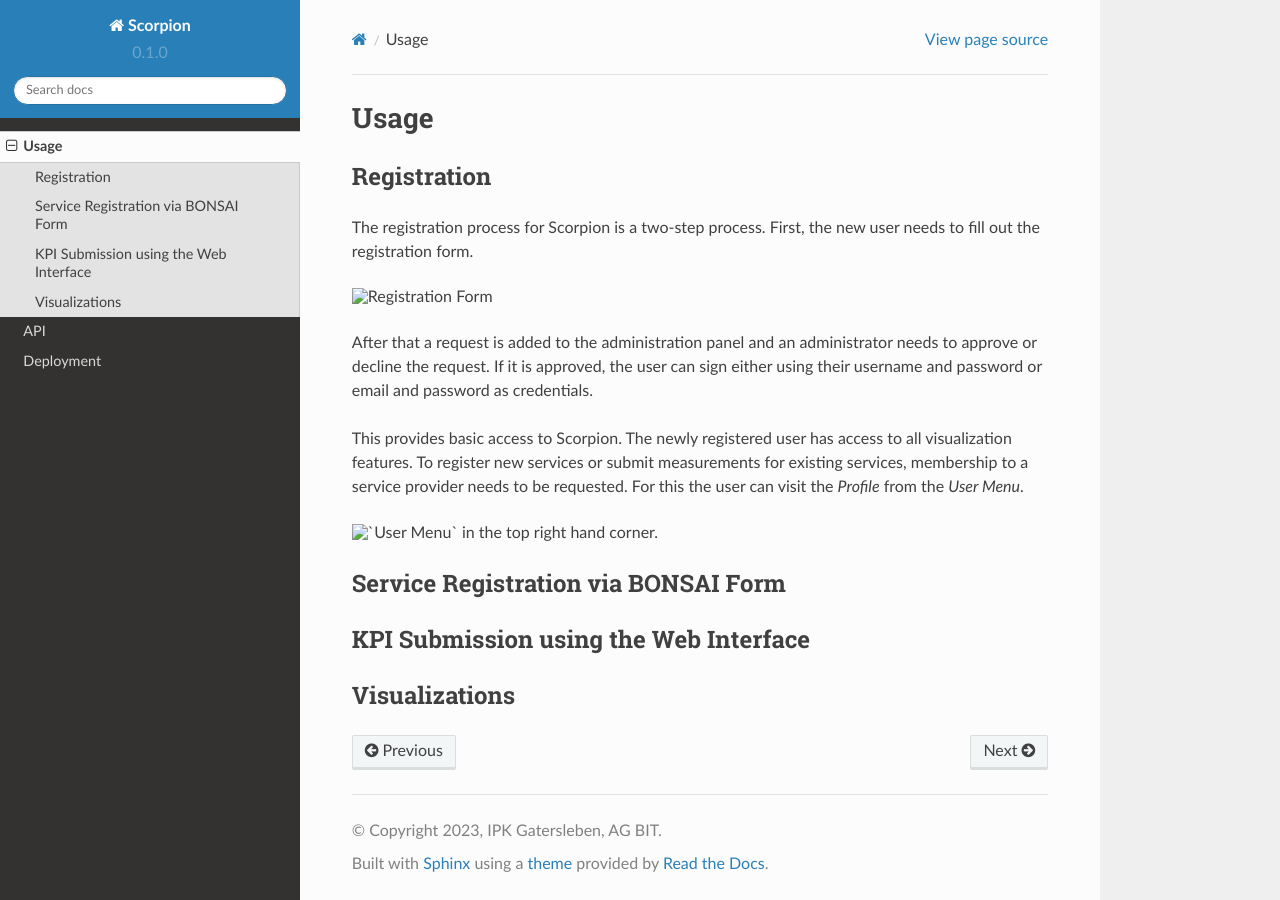
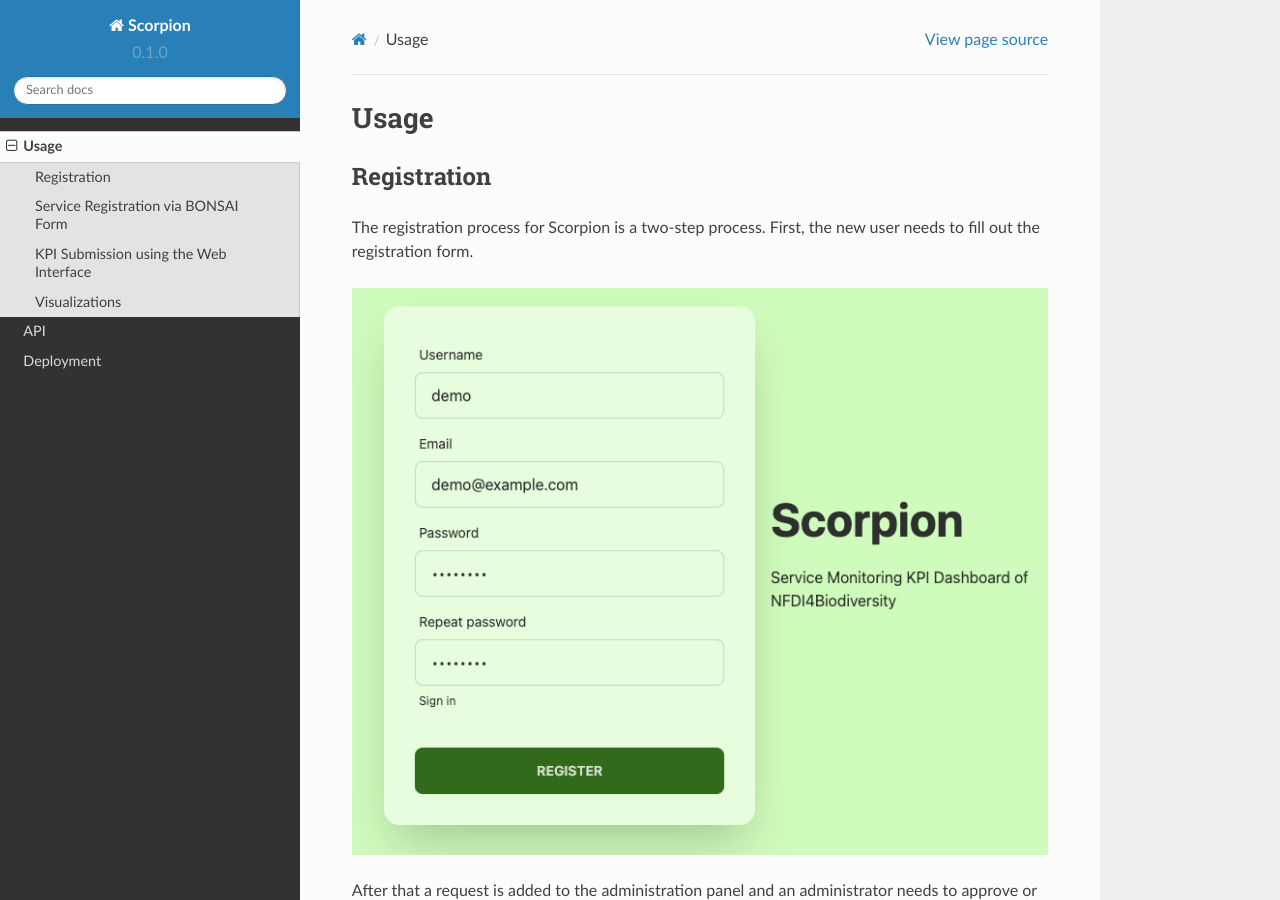
Before and after one commit to IPK-BIT/scorpion, a Sphinx documentation site: the page built from docs/source/usage.rst, in a window 1280 px wide and 900 px high. Built offline with Sphinx 7.4.7 and the Read the Docs theme 2.0.0, drawn with Linux system fonts in a browser that asks for light colours.

Commit message:
changed the image path

```diff
--- a/docs/source/usage.rst
+++ b/docs/source/usage.rst
@@ -7,7 +7,7 @@
 The registration process for Scorpion is a two-step process.
 First, the new user needs to fill out the registration form.
 
-.. figure:: /img/registration-form.png
+.. figure:: ../img/registration-form.png
     :alt: Registration Form
 
 After that a request is added to the administration panel and
@@ -21,7 +21,7 @@
 to a service provider needs to be requested. For this the user
 can visit the `Profile` from the `User Menu`.
 
-.. figure:: /img/user-menu.png
+.. figure:: ../img/user-menu.png
     :alt: `User Menu` in the top right hand corner.
 
 Service Registration via BONSAI Form
```
